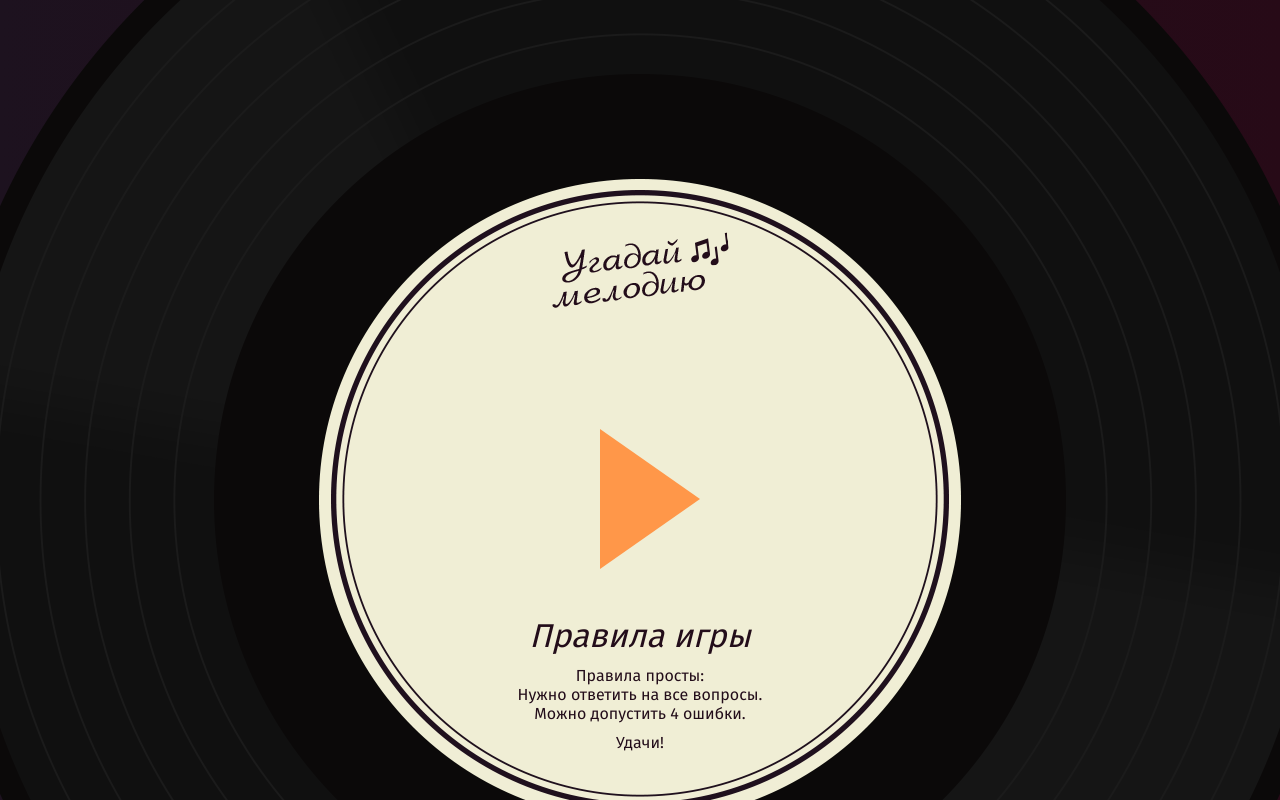
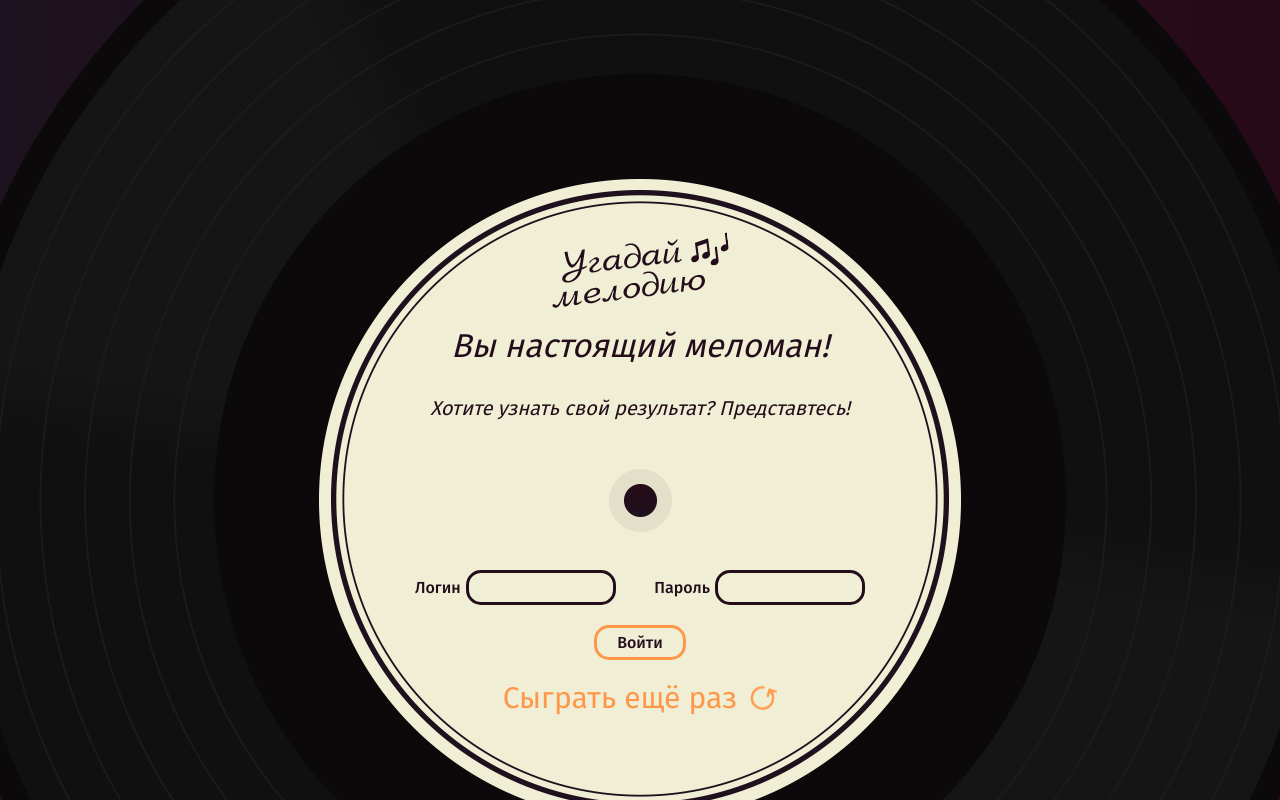
Before and after one commit to nigel-riss/80269-guess-melody-5, a React app: page /login in a window 1280 px wide. Shown: the top 800 px of the page. Built offline with nearby package versions, Linux system fonts and the light colour scheme.

Commit message:
2.1. Add routing and Login component

```diff
--- a/src/components/app/app.jsx
+++ b/src/components/app/app.jsx
@@ -1,15 +1,28 @@
 import React from 'react';
+import PropTypes from 'prop-types';
+import {
+  BrowserRouter as Router,
+  Switch,
+  Route,
+} from 'react-router-dom';
 import Welcome from '../welcome/welcome.jsx';
-import PropTypes from 'prop-types';
+import Login from '../login/login.jsx';
 
 
 const App = (props) => {
   const {mistakesCount} = props;
 
   return (
-    <Welcome
-      mistakesCount={mistakesCount}
-    />
+    <Router>
+      <Switch>
+        <Route path="/" exact>
+          <Welcome mistakesCount={mistakesCount}/>
+        </Route>
+        <Route path="/login" exact>
+          <Login/>
+        </Route>
+      </Switch>
+    </Router>
   );
 };
 
--- /dev/null
+++ b/src/components/login/login.jsx
@@ -0,0 +1,30 @@
+import React from 'react';
+
+
+const Login = () => {
+  return (
+    <section className="login">
+      <div className="login__logo">
+        <img src="img/melody-logo.png" alt="Угадай мелодию" width="186" height="83"/>
+      </div>
+      <h2 className="login__title">Вы настоящий меломан!</h2>
+      <p className="login__text">Хотите узнать свой результат? Представтесь!</p>
+      <form className="login__form" action="">
+        <p className="login__field">
+          <label className="login__label" htmlFor="name">Логин</label>
+          <input className="login__input" type="text" name="name" id="name"/>
+        </p>
+        <p className="login__field">
+          <label className="login__label" htmlFor="password">Пароль</label>
+          <input className="login__input" type="text" name="password" id="password"/>
+          <span className="login__error">Неверный пароль</span>
+        </p>
+        <button className="login__button button" type="submit">Войти</button>
+      </form>
+      <button className="replay" type="button">Сыграть ещё раз</button>
+    </section>
+  );
+};
+
+
+export default Login;
```
